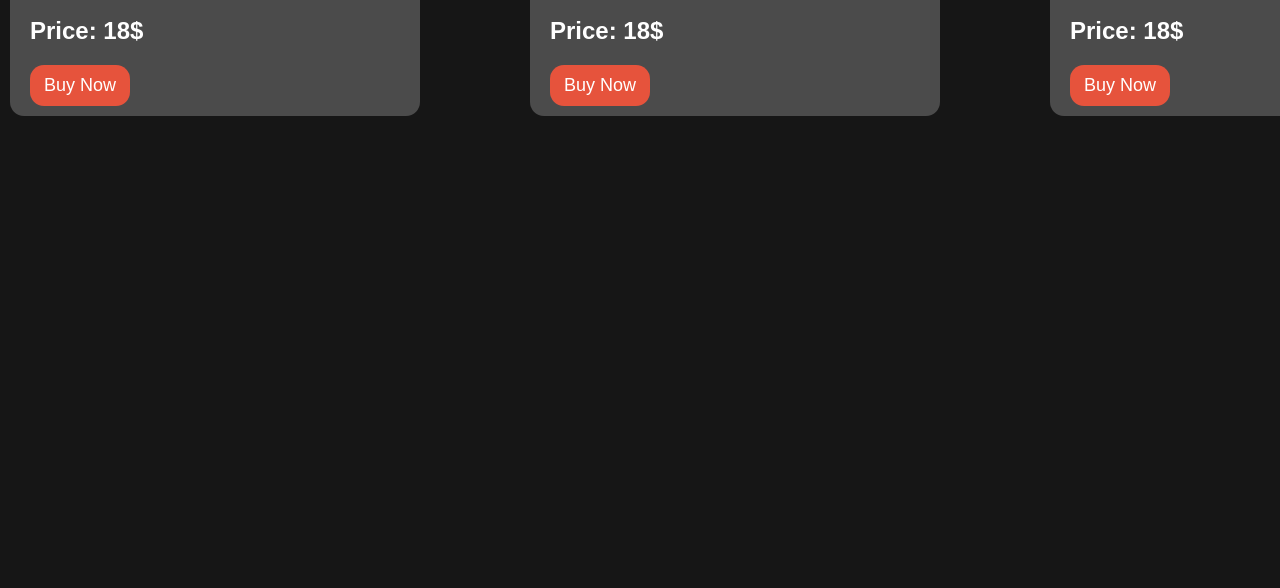
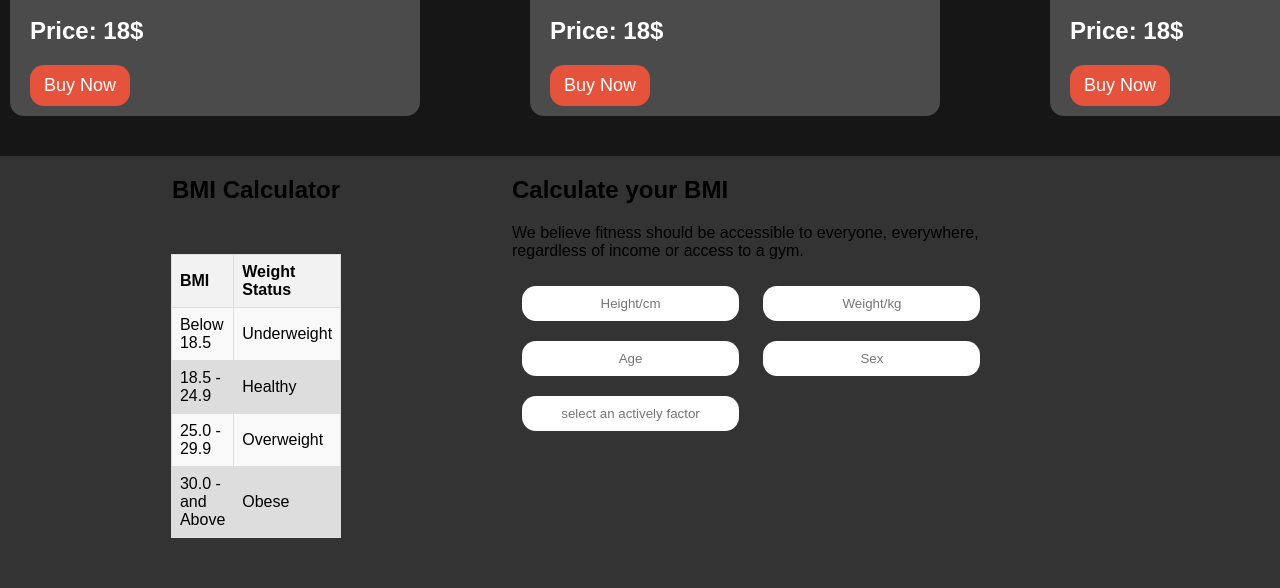
Before and after one commit to ShovroNandi/ph-assignment-02, a plain HTML site: page index.html in a window 1280 px wide. Shown: the part 2910-3498 px from the top of the page. Before the commit the page ends 3066 px from the top, so only its background shows below. Drawn offline with Linux system fonts and the light colour scheme.

Commit message:
BMI section

```diff
--- a/index.html
+++ b/index.html
@@ -145,6 +145,47 @@
     </section>
 
 
+    <section class="mainCalculator">
+        <div class="calculator">
+            <h1>BMI Calculator</h1>
+            <table>
+                <tr>
+                    <th>BMI</th>
+                    <th>Weight Status</th>
+                </tr>
+                <tr>
+                    <td>Below 18.5</td>
+                    <td>Underweight</td>
+                </tr>
+                <tr>
+                    <td>18.5 - 24.9</td>
+                    <td>Healthy</td>
+                </tr>
+                <tr>
+                    <td>25.0 - 29.9</td>
+                    <td>Overweight</td>
+                </tr>
+                <tr>
+                    <td>30.0 - and Above</td>
+                    <td>Obese</td>
+                </tr>
+
+            </table>
+        </div>
+        <div class="inputsection">
+            <h1>Calculate your BMI</h1>
+            <p>We believe fitness should be accessible to everyone, everywhere, regardless of income or access to a gym. </p>
+            <input type="text" placeholder="Height/cm"> <input type="text" placeholder="Weight/kg"> <br>
+            <input type="text" placeholder="Age"> <input type="text" placeholder="Sex"> <br>
+            <input type="text" placeholder="select an actively factor">
+
+        </div>
+    </section>
+
+
+
+
+
 
 </body>
 </html>
```
